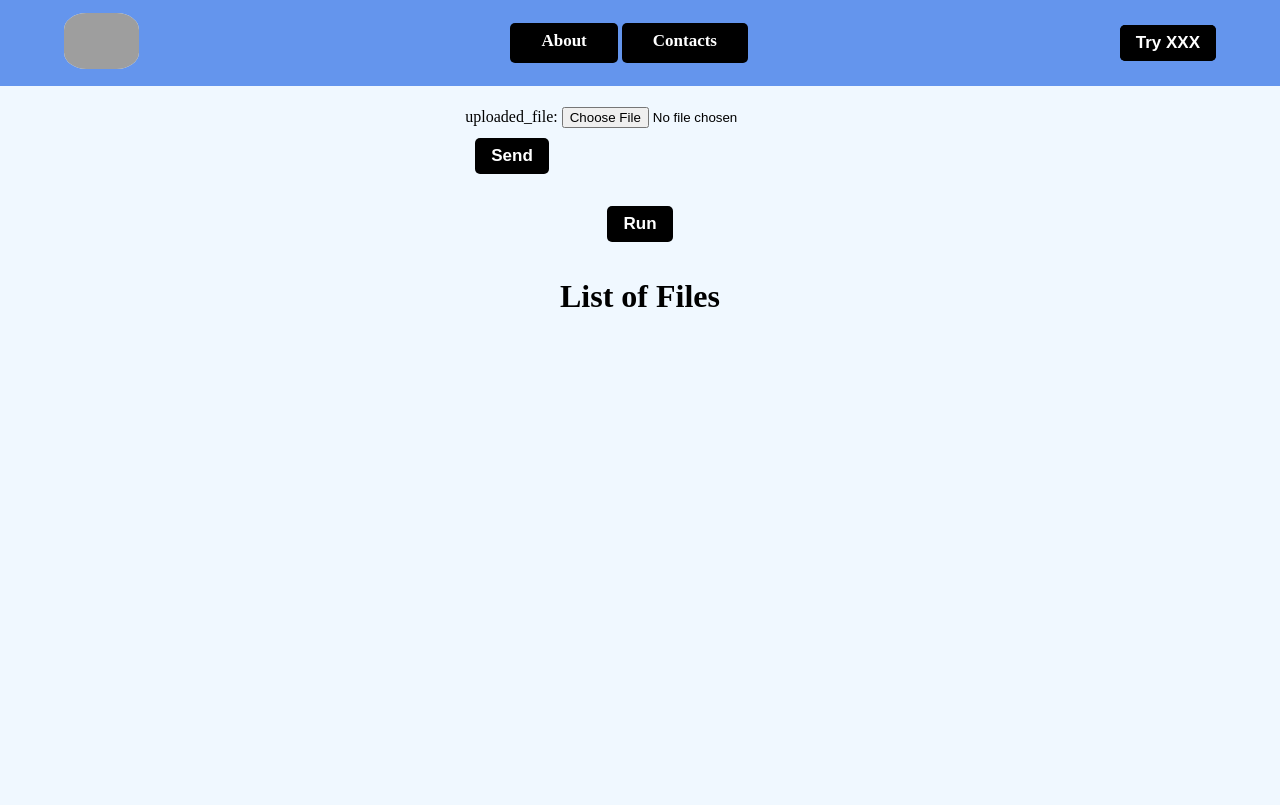
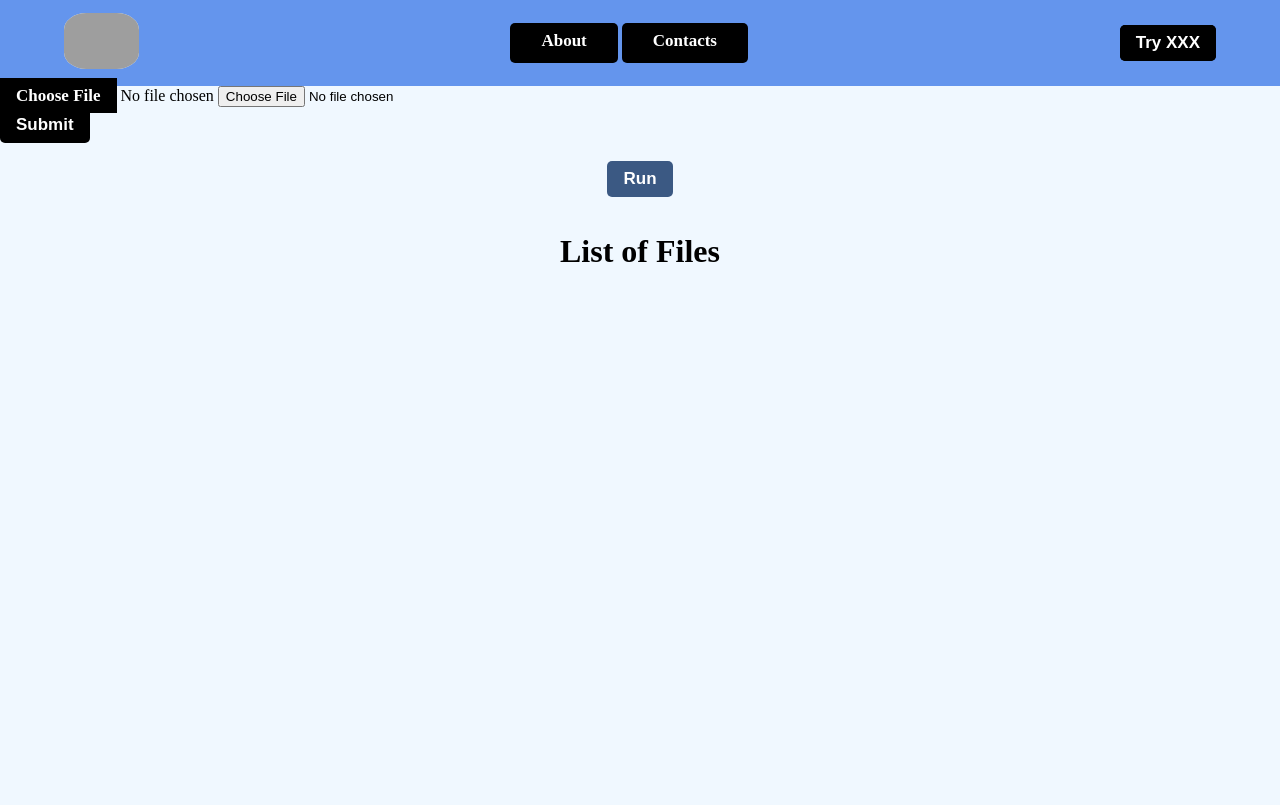
Before and after one commit to provodokkk/Django-Number-Plate-Recognition, a Django app: page / in a window 1280 px wide. Shown: the top 805 px of the page. Run offline with Django 4.2, Linux system fonts and the light colour scheme; data that the repository does not hold is empty; parts of the project's set-up code (start-up, migrations or seed data) failed here and were passed over; some libraries are stand-ins or nearby versions; grey boxes are pictures that could not be loaded.

Commit message:
index.html has been updated

```diff
--- a/app/main/templates/main/index.html
+++ b/app/main/templates/main/index.html
@@ -8,23 +8,25 @@
     <link rel="stylesheet" href="https://cdnjs.cloudflare.com/ajax/libs/dropzone/5.9.3/dropzone.css" integrity="sha512-7uSoC3grlnRktCWoO4LjHMjotq8gf9XDFQerPuaph+cqR7JC9XKGdvN+UwZMC14aAaBDItdRj3DcSDs4kMWUgg==" crossorigin="anonymous" referrerpolicy="no-referrer" />
     <script src="https://cdnjs.cloudflare.com/ajax/libs/dropzone/5.9.3/dropzone.js" integrity="sha512-9e9rr82F9BPzG81+6UrwWLFj8ZLf59jnuIA/tIf8dEGoQVu7l5qvr02G/BiAabsFOYrIUTMslVN+iDYuszftVQ==" crossorigin="anonymous" referrerpolicy="no-referrer"></script>
 
-{#    <div id="dropZone">#}
-{#      <form action="/file-upload" class="dropzone" id="my-great-dropzone"></form>#}
-{#    </div>#}
 
+    <form action="{% url 'index' %}" method="POST" enctype="multipart/form-data">
+        {% csrf_token %}
+        <div class="upload-container">
+{#            <div class="upload2">#}
+            <label for="id_uploaded_file" class="black_btn" style="border-radius: 0;">Choose File</label>
+            <span id="file-name">No file chosen</span>
+        <input type="file" id="id_uploaded_file" name="uploaded_file" class="hidden" onchange="updateFileName(this)">
+{#                </div>#}
+        </div>
+        <button type="submit" class="black_btn submit-btn">Submit</button>
+    </form>
 
-    <div id="dropZone">
-      <form action="{% url 'index' %}" method="POST" enctype="multipart/form-data" > {#    class="dropzone" id="my-great-dropzone"#}
-            {% csrf_token %}
-            {{ form }}
-            <p><button type="submit" class="black_btn send_btn">Send</button></p>
-        </form>
-    </div>
+    <br>
 
     <center>
         <form action="{% url 'results' %}" method="POST">
             {% csrf_token %}
-            <button type="submit" class="black_btn">Run</button>
+            <button type="submit" class="black_btn submit-btn" style="background-color: #3b5983">Run</button>
         </form>
     </center>
 
```
